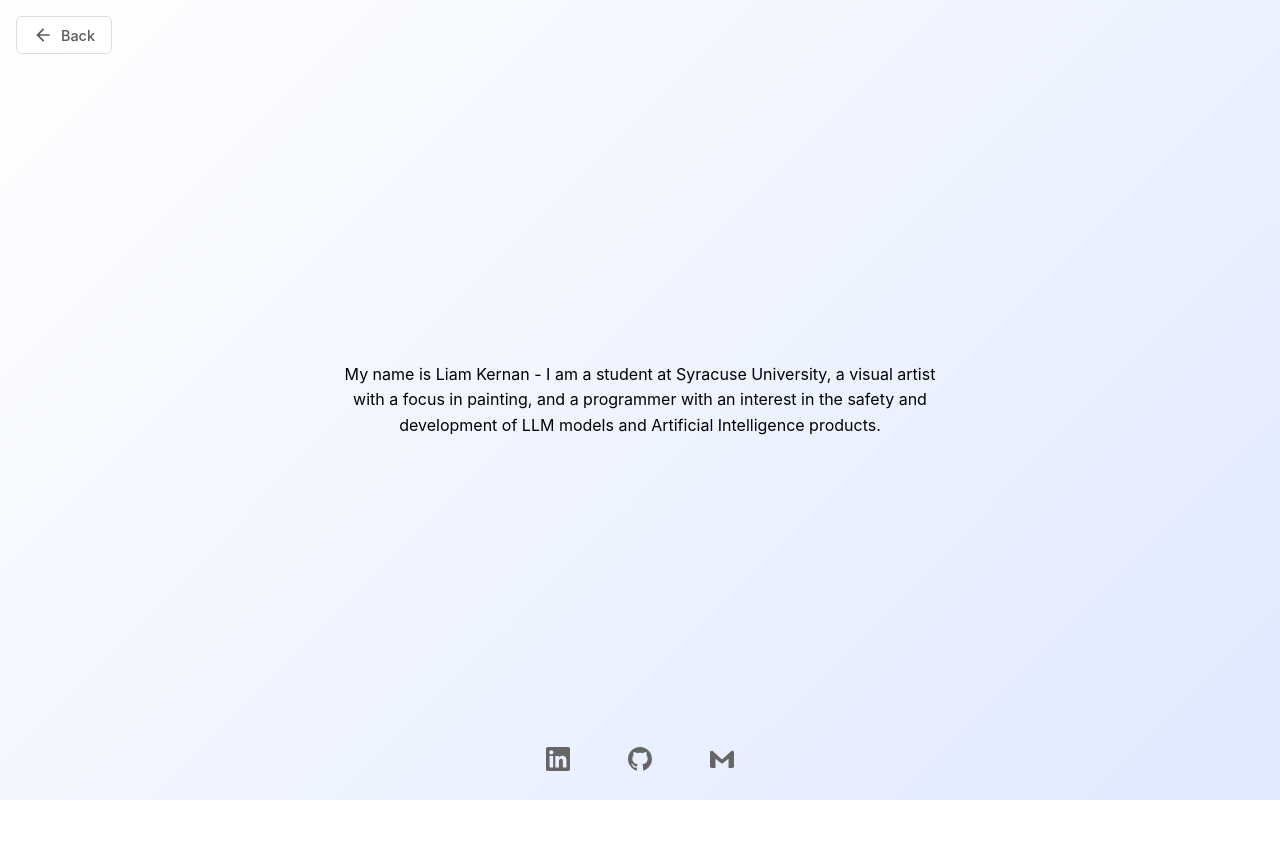
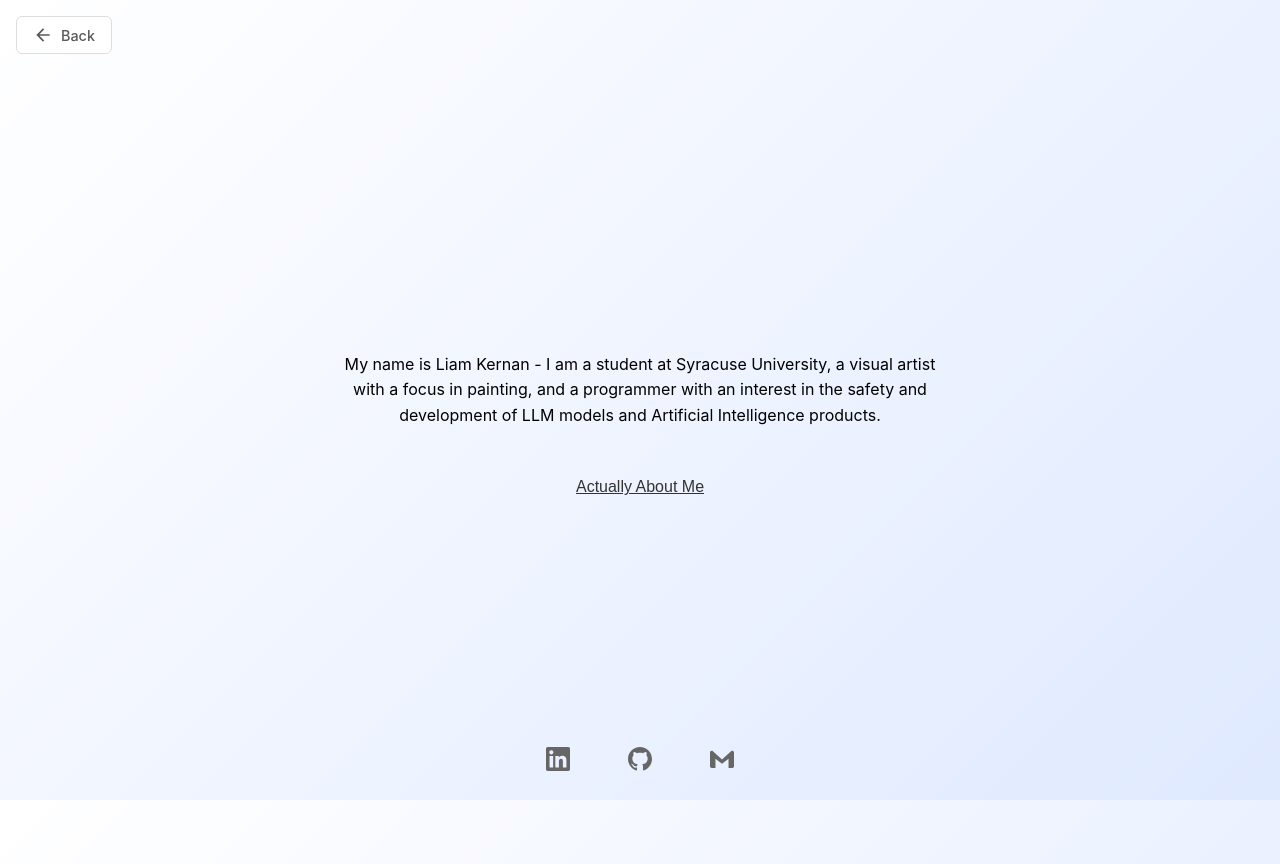
Before and after one commit to liamkernan/liamkernanonline, a React (Create React App) app: page /personal in a window 1280 px wide. Before the commit the page ends 800 px from the top, so only its background shows below. Built offline with nearby package versions, Linux system fonts and the light colour scheme.

Commit message:
new "actually about me" toggle pretty fun

```diff
--- a/src/pages/PageStyles.css
+++ b/src/pages/PageStyles.css
@@ -3,8 +3,9 @@
   flex-direction: column;
   align-items: center;
   justify-content: center;
-  height: 100vh;
+  min-height: 100vh;
   text-align: center;
+  padding: 2rem;
 }
 
 .bio-text {
@@ -12,3 +13,51 @@
   line-height: 1.6;
   margin-top: 1rem;
 }
+
+.toggle-container {
+  margin: 2rem 0;
+}
+
+.toggle-button {
+  background: none;
+  color: #333;
+  border: none;
+  padding: 0;
+  font-size: 1rem;
+  font-weight: normal;
+  cursor: pointer;
+  text-decoration: underline;
+  transition: color 0.2s ease;
+}
+
+.toggle-button:hover {
+  color: #666;
+}
+
+.detailed-bio {
+  max-width: 600px;
+  line-height: 1.6;
+  margin-top: 1rem;
+  text-align: center;
+  animation: fadeIn 0.4s ease-out;
+}
+
+.detailed-bio p {
+  line-height: 1.6;
+  margin-bottom: 1rem;
+}
+
+.detailed-bio p:last-child {
+  margin-bottom: 0;
+}
+
+@keyframes fadeIn {
+  from {
+    opacity: 0;
+    transform: translateY(20px);
+  }
+  to {
+    opacity: 1;
+    transform: translateY(0);
+  }
+}
--- a/src/pages/PersonalPage.js
+++ b/src/pages/PersonalPage.js
@@ -1,15 +1,44 @@
 import "./PageStyles.css";
-import React from 'react';
+import React, { useState } from 'react';
 import BackButton from '../components/BackButton';
 import SocialButtons from '../components/SocialButtons';
 
 function PersonalPage() {
+  const [showDetails, setShowDetails] = useState(false);
+
+  const toggleDetails = () => {
+    setShowDetails(!showDetails);
+  };
+
   return (
     <div className="page-container">
       <BackButton />
       <p className="bio-text">
         My name is Liam Kernan - I am a student at Syracuse University, a visual artist with a focus in painting, and a programmer with an interest in the safety and development of LLM models and Artificial Intelligence products.
       </p>
+
+      {!showDetails && (
+        <div className="toggle-container">
+          <button className="toggle-button" onClick={toggleDetails}>
+            Actually About Me
+          </button>
+        </div>
+      )}
+
+      {showDetails && (
+        <div className="detailed-bio">
+          <p>
+            Beyond the professional summary, I'm someone who finds deep satisfaction in the intersection of creativity and technology. My journey into programming began during my sophomore year at Syracuse, where I discovered that coding could be just as expressive and problem-solving oriented as creating art.
+          </p>
+          <p>
+            When I'm not painting or coding, you'll often find me exploring the philosophical implications of artificial intelligence, reading about cognitive science, or experimenting with new digital art techniques. I believe that the future of creative expression lies in understanding and collaborating with intelligent systems, rather than competing against them.
+          </p>
+          <p>
+            My art practice has taught me patience, attention to detail, and the importance of iteration - skills that translate directly to software development. Whether I'm debugging a complex algorithm or working through a challenging composition, I approach problems with the same methodical curiosity and creative problem-solving mindset.
+          </p>
+        </div>
+      )}
+
       <SocialButtons />
     </div>
   );
```
